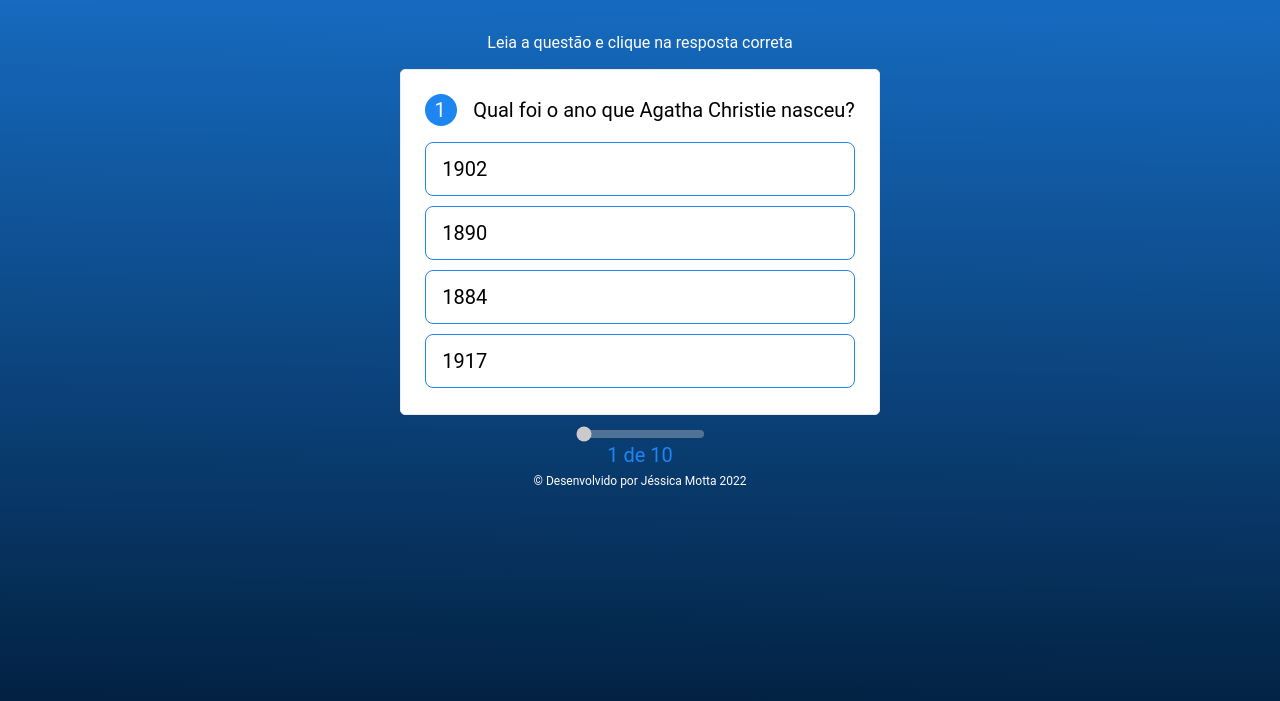
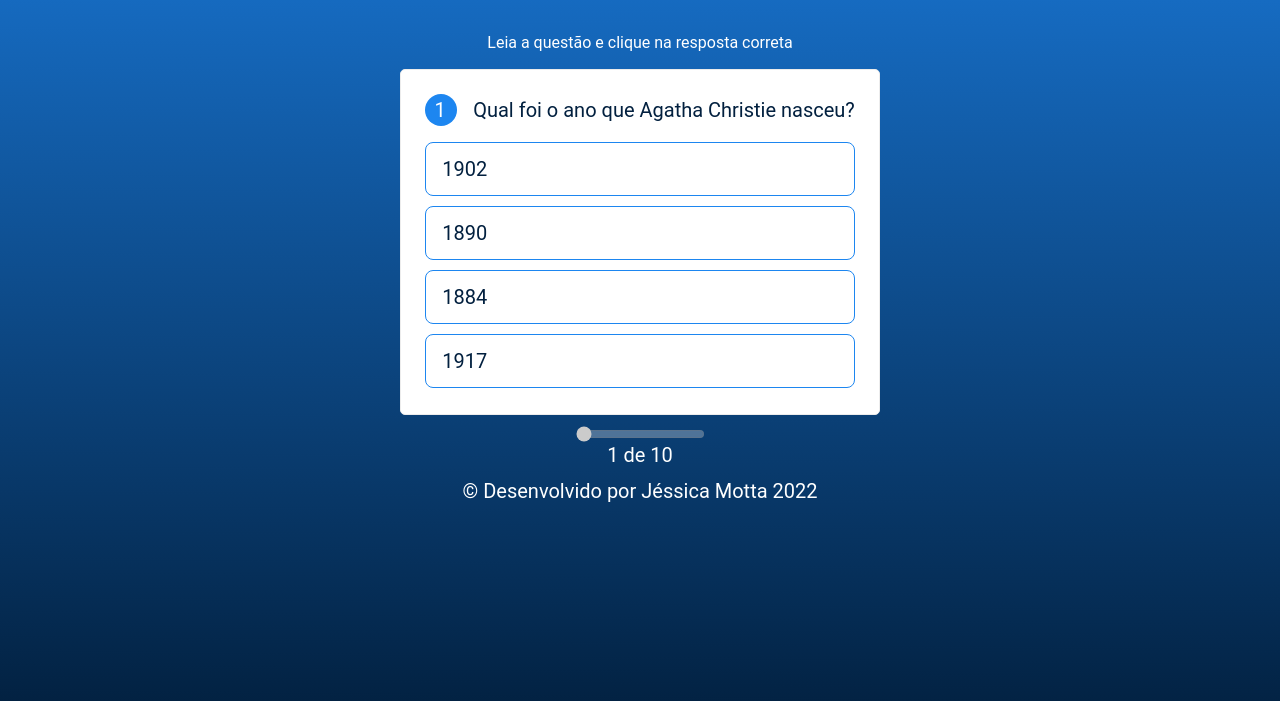
Before and after one commit to JessMotta/agathaChristie_FCamara, a plain HTML site: page pages/quiz.html in a window 1280 px wide. Shown: the part 79-780 px from the top of the page. Drawn offline with Linux system fonts and the light colour scheme.

Commit message:
add new pictures

```diff
--- a/css/quiz.css
+++ b/css/quiz.css
@@ -1,4 +1,6 @@
 @import url('../css/buttons.css');
+@import url('../css/style.css');
+
 :root {
   --principal: #1d86f0;
   --secundaria: #02203f;
@@ -60,6 +62,7 @@
   align-items: center;
   justify-content: space-between;
   margin-bottom: 1rem;
+  color: var(--secundaria);
 }
 
 #numQuestion {
@@ -81,6 +84,7 @@
 .questions {
   user-select: none;
   background: #fff;
+  color: var(--secundaria);
 
   padding: 1.5rem 1.5rem 1rem 1.5rem;
   border: 1px solid #ececec;
@@ -124,7 +128,7 @@
 }
 
 #warning {
-  color: var(--principal);
+  color: white;
 }
 
 #copy {
--- a/css/style.css
+++ b/css/style.css
@@ -15,9 +15,10 @@
   font-family: var(--font-montserrat);
 }
 
-.footer {
+footer {
   text-align: center;
   color: white;
+  margin-top: 1rem;
   /* margin-bottom: 2rem;
   padding-bottom: 2rem; */
 }
--- a/pages/quiz.html
+++ b/pages/quiz.html
@@ -48,7 +48,7 @@
                 <a class="button" href="../index.html">Início</a>
             </div>
 
-            <footer id='copy' class='center'> &copy; Desenvolvido por Jéssica Motta 2022</footer>
+            <footer> &copy; Desenvolvido por Jéssica Motta 2022</footer>
 
         </section>
 
```
Also changed, not shown: index.html (+1 -0 lines), assets/images/agatha_doctor_who.jpg, assets/images/filmes.png.
